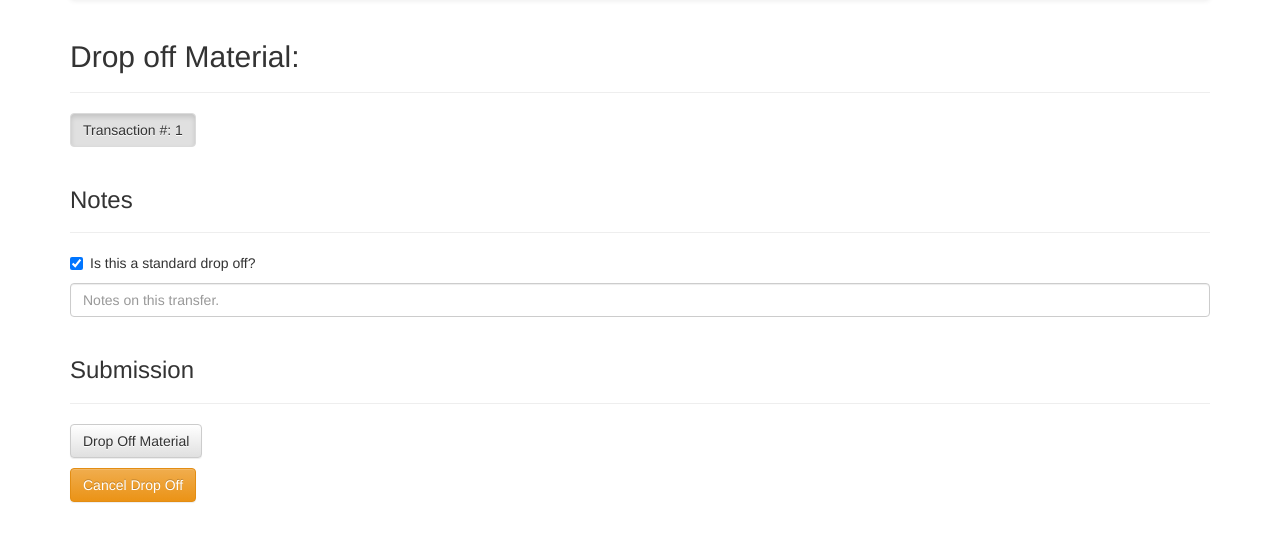
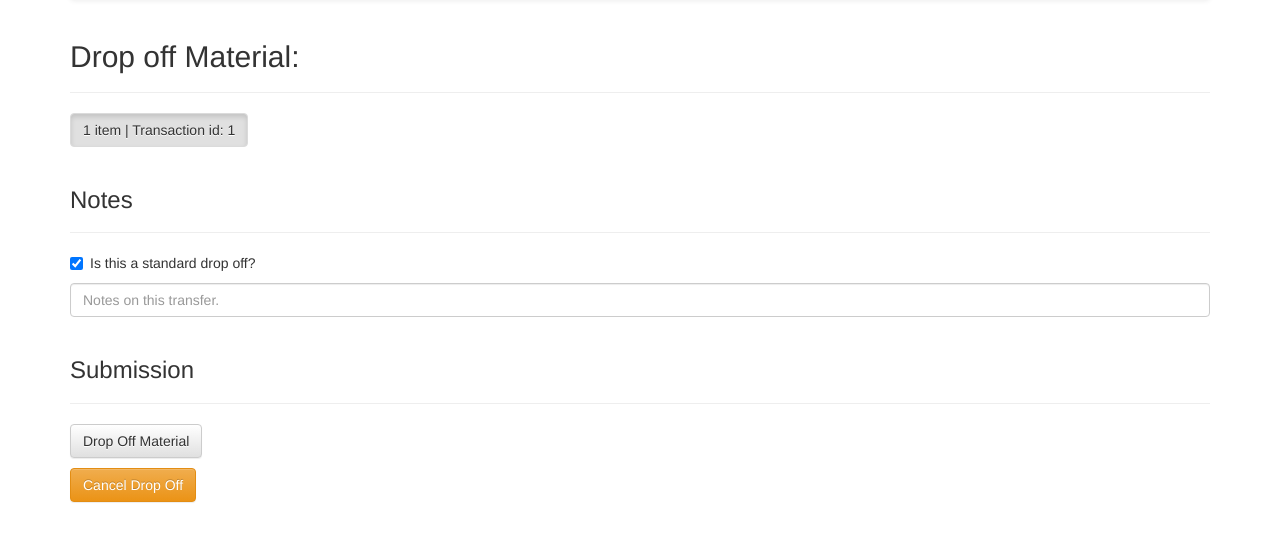
Before and after one commit to keeklund-zz/transport, a Python web app: template transport/templates/dropoff.html in a window 1280 px wide. Shown: the part 52-594 px from the top of the page. Run offline with Jinja, Linux system fonts and the light colour scheme; the template is opened without the code that fills it: most values are stand-ins (such as "Sample title", 1, 10 or a date in 2020); some libraries are stand-ins or nearby versions.

Commit message:
update transaction id reference in dropoff

```diff
--- a/transport/templates/dropoff.html
+++ b/transport/templates/dropoff.html
@@ -13,7 +13,11 @@
   <div class="btn-group-vertical" data-toggle="buttons">
     {% for transfer in data %}
     <label class="btn btn-default active">
-      <input type="checkbox" name="transfer_id" value="{{ transfer.get('id') }}" autocomplete="off" checked />Transaction #: {{ transfer.get('id') }}
+      {% if transfer.get('items') | length == 1 %}
+      <input type="checkbox" name="transfer_id" value="{{ transfer.get('id') }}" autocomplete="off" checked />{{ transfer.get('items') | length }} item | Transaction id: {{ transfer.get('id') }}
+      {% else %}
+      <input type="checkbox" name="transfer_id" value="{{ transfer.get('id') }}" autocomplete="off" checked />{{ transfer.get('items') | length }} items | Transaction id: {{ transfer.get('id') }}
+      {% endif %}
     </label>
     {% endfor %}
   </div>
```
